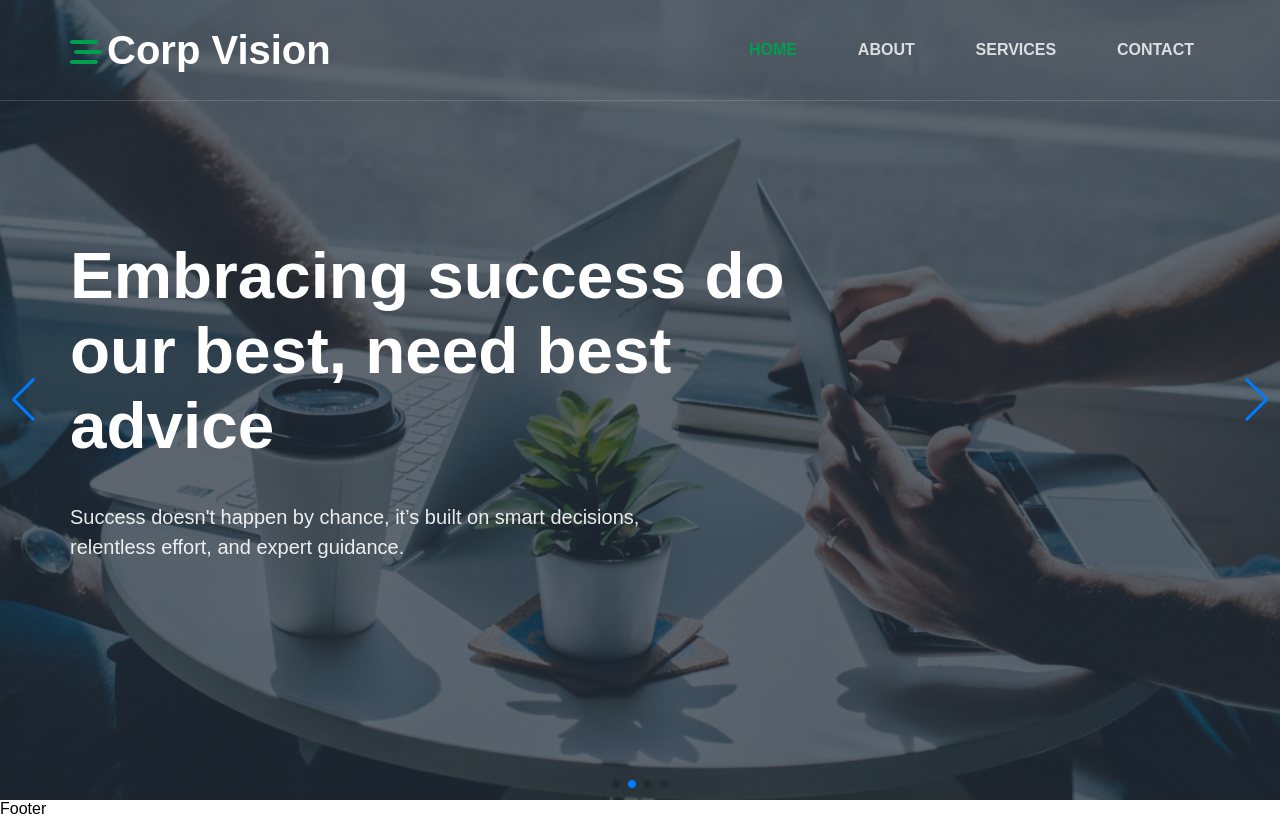
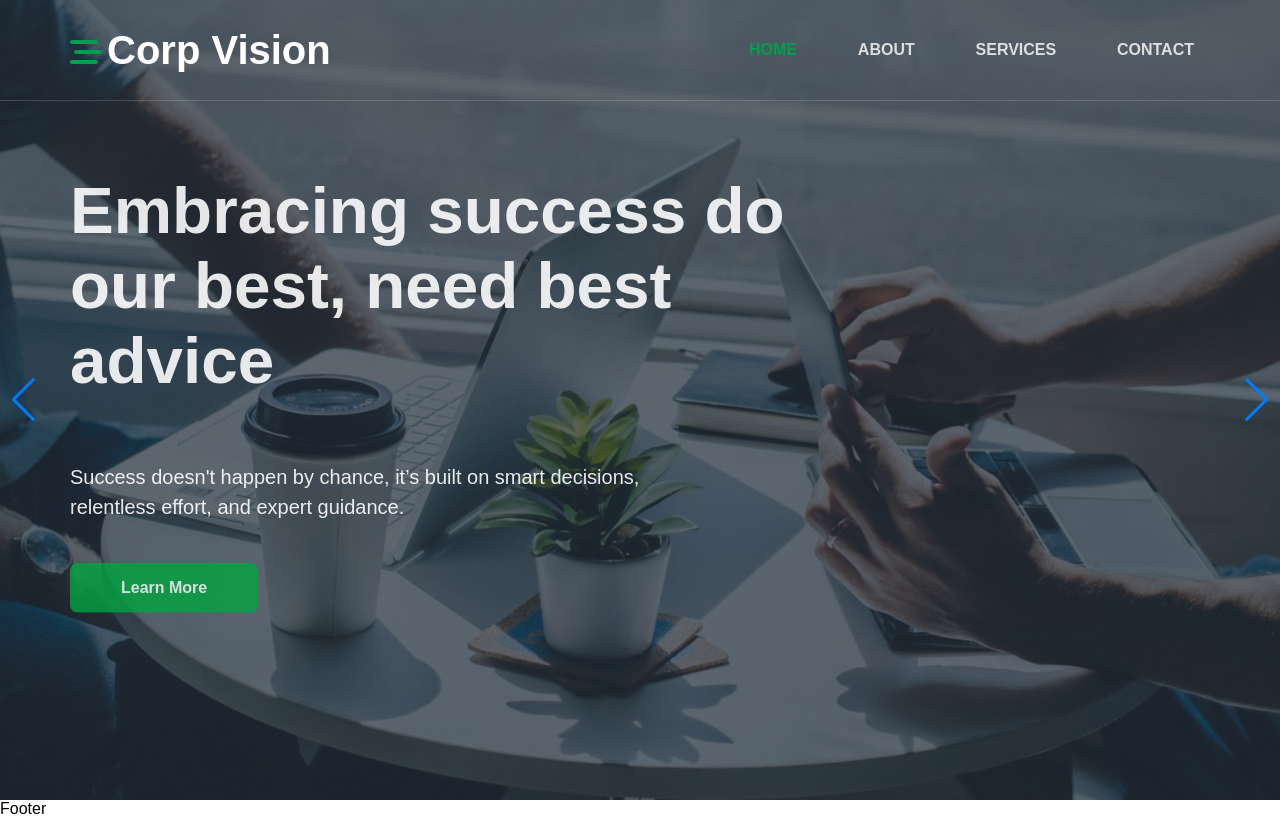
Before and after one commit to Son-Tr/corp-vision, a React (Create React App) app: page / in a window 1280 px wide. Built offline with nearby package versions, Linux system fonts and the light colour scheme.

Commit message:
complete animation banner

```diff
--- a/package.json
+++ b/package.json
@@ -10,6 +10,7 @@
     "@testing-library/jest-dom": "^5.17.0",
     "@testing-library/react": "^13.4.0",
     "@testing-library/user-event": "^13.5.0",
+    "animate.css": "^4.1.1",
     "framer-motion": "^11.5.6",
     "react": "^18.3.1",
     "react-dom": "^18.3.1",
--- /dev/null
+++ b/src/assets/data/dataJson.js
@@ -0,0 +1,45 @@
+import { b1, b2, b3, b4 } from "../img/img"
+
+
+export const banners = [
+    {
+        id: 1,
+        title: "We Will Solve Your Issues, Our Vision for Your Future",
+        content: "We understand the challenges you face. Every problem, big or small, requires a solution that not only fixes the present but also secures a better future.",
+        backgroundImage: b1,
+        classNameTitle: " animate__flipInX",
+        classNameContent: "animate__fadeInDown",
+        btn: " animate__fadeInDown	",
+    },
+    {
+        id: 2,
+        title: "Embracing success do our best, need best advice",
+        content: "Success doesn't happen by chance, it’s built on smart decisions, relentless effort, and expert guidance. ",
+        backgroundImage: b2,
+        classNameTitle: " animate__fadeInDown ",
+        classNameContent: " animate__zoomInDown",
+        btn: " animate__fadeInUp",
+
+
+    },
+    {
+        id: 3,
+        title: "Digital transformation driven by technology",
+        content: "We understand that embracing digital change is not just about adopting the latest tools, it’s about fundamentally rethinking how you operate and deliver value.",
+        backgroundImage: b3,
+        classNameTitle: " animate__flipInY ",
+        classNameContent: " animate__zoomInRight",
+        btn: "animate__fadeInDown",
+
+
+    },
+    {
+        id: 4,
+        title: "For those who believe in leaving a mark",
+        content: "Success is not merely measured by profits but by the impact you have on your community, industry, and the world.",
+        backgroundImage: b4,
+        classNameTitle: "  animate__fadeInUp ",
+        classNameContent: " animate__zoomInUp",
+        btn: " animate__fadeInDown ",
+    }
+];
--- a/src/components/Banner/Banner.js
+++ b/src/components/Banner/Banner.js
@@ -1,10 +1,6 @@
 import React, { useState } from "react";
 import "./Banner.scss";
-import { b1, b2, b3, b4 } from "../../assets/img/img"; // Assuming these are valid imports for the images
-//import motion
-import { motion } from "framer-motion";
-
-
+import 'animate.css';
 // Import Swiper React components
 import { Swiper, SwiperSlide } from "swiper/react";
 // Import Swiper styles
@@ -16,36 +12,11 @@ import "swiper/css/pagination";
 
 
 // import required modules
-import { Autoplay, EffectFade, Navigation, Pagination } from "swiper/modules";
+import { Autoplay, EffectFade, Navigation } from "swiper/modules";
+import { banners } from "../../assets/data/dataJson";
 
 function Banner() {
     const [activeSlide, setActiveSlide] = useState(0);
-    const banners = [
-        {
-            id: 1,
-            title: "We Will Solve Your Issues, Our Vision for Your Future",
-            content: "We understand the challenges you face. Every problem, big or small, requires a solution that not only fixes the present but also secures a better future.",
-            backgroundImage: b1
-        },
-        {
-            id: 2,
-            title: "Embracing success do our best, need best advice",
-            content: "Success doesn't happen by chance, it’s built on smart decisions, relentless effort, and expert guidance. ",
-            backgroundImage: b2
-        },
-        {
-            id: 3,
-            title: "Digital transformation driven by technology",
-            content: "We understand that embracing digital change is not just about adopting the latest tools, it’s about fundamentally rethinking how you operate and deliver value.",
-            backgroundImage: b3
-        },
-        {
-            id: 4,
-            title: "For those who believe in leaving a mark",
-            content: "Success is not merely measured by profits but by the impact you have on your community, industry, and the world.",
-            backgroundImage: b4
-        }
-    ];
 
     return (
         <div>
@@ -53,19 +24,15 @@ function Banner() {
                 spaceBetween={30}
                 effect={"fade"}
                 navigation={true}
-                pagination={{
-                    clickable: true,
-                }}
                 autoplay={{
-                    delay: 2500,
+                    delay: 4000,
                     disableOnInteraction: false,
                 }}
-                modules={[EffectFade, Navigation, Pagination,Autoplay]}
-                onSlideChange={(slide) => setActiveSlide(slide.activeIndex)}  //track slide change
+                modules={[EffectFade, Navigation,Autoplay]}
                 className="mySwiper"
-
+                onSlideChange={(slide)=>setActiveSlide(slide.activeIndex)}// track slide change.
             >
-                {banners.map(({ id, title, content, backgroundImage }, index) => (
+                {banners.map(({ id, title, content, backgroundImage, classNameTitle, classNameContent,btn },index) => (
                     <SwiperSlide key={id}>
                         <div
                             className="banner-slider"
@@ -73,24 +40,22 @@ function Banner() {
                                 backgroundImage: `url(${backgroundImage})`,
                             }}
                         >
+                            {/* add class animation to each slide when it becomes visible to the user */}
                             <div className="container">
-                                <motion.h1
-                                    className="banner-title"
-                                    key={activeSlide === index ? id : null} // update base on the active  slide
-                                    initial={{ opacity: 0, y: 40 }}  // Start 40px below and invisible
-                                    whileInView={{ opacity: 1, y: 0 }} // Move to position and become visible
-                                    viewport={{ once: true }}
-                                    transition={{
-                                        ease: "easeOut",                // Smooth transition
-                                                           // Delay for 0.5 seconds
-                                        duration: 0.8,
-                                    }}
-                                >{title}</motion.h1>
-                                <p className="banner-content">{content}</p>
-                                <div className="over-play">
-                                </div>
+                                <h1
+                                    className={`banner-title animate__animated animate__delay-1s animate__fast ${activeSlide === index ? classNameTitle : ''}`}
+                                >{title}</h1>
 
+                                <p
+                                   className={`banner-content animate__animated ${activeSlide === index ? classNameContent : ''}`}
+                                >{content}</p>
+
+                                <button
+                                className={`btn animate__animated animate__delay-1s ${activeSlide === index ? btn : ''}`}
+                                >Learn More</button>
+                                <div className="over-play"></div>
                             </div>
+
                         </div>
                     </SwiperSlide>
                 ))}
--- a/src/components/Banner/Banner.scss
+++ b/src/components/Banner/Banner.scss
@@ -21,6 +21,8 @@
             color: rgb(255, 255, 255);
             max-width: 800px;
             z-index: 1;
+
+
         }
 
         .banner-content {
--- a/src/styles/_global.scss
+++ b/src/styles/_global.scss
@@ -42,3 +42,29 @@ a:-webkit-any-link {
    }
 
 }
+
+.data-delay-8 {
+   --animate-delay: 0.8s;
+}
+
+.data-delay-1 {
+   --animate-delay: 0.5s;
+}
+
+.data-delay-10 {
+   --animate-delay: 1.5s;
+}
+
+.btn {
+   color: #fff;
+   background-color: #00a63f;
+   border: 1px solid transparent;
+   padding: 15px 50px;
+   font-size: 16px;
+   line-height: 18px;
+   font-weight: 600;
+   transition: 0.3s ease-in;
+   border-radius: var(--border-radius);
+   margin-top: 1.9rem;
+   z-index: 1;
+}
```
Also changed, not shown: 1 other file (tests, documents, lock files or other folders).
